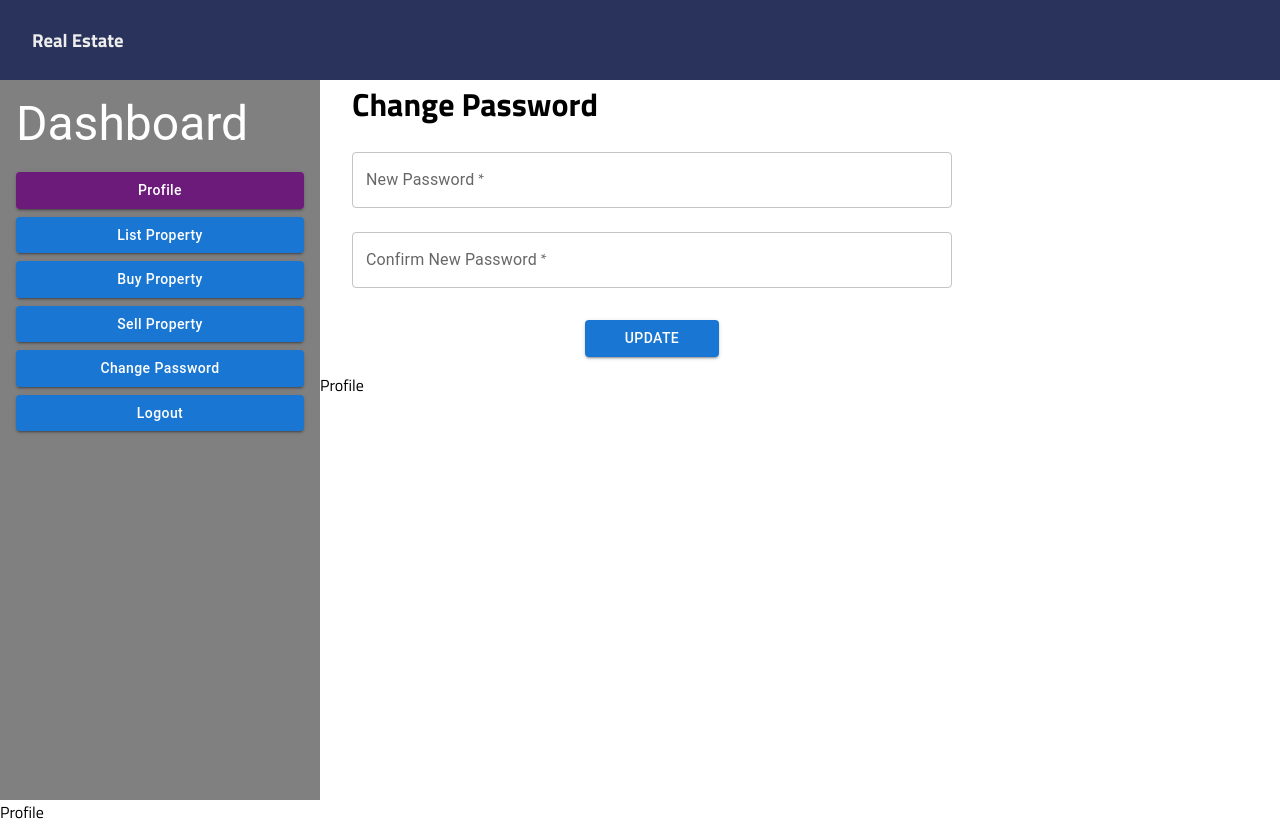
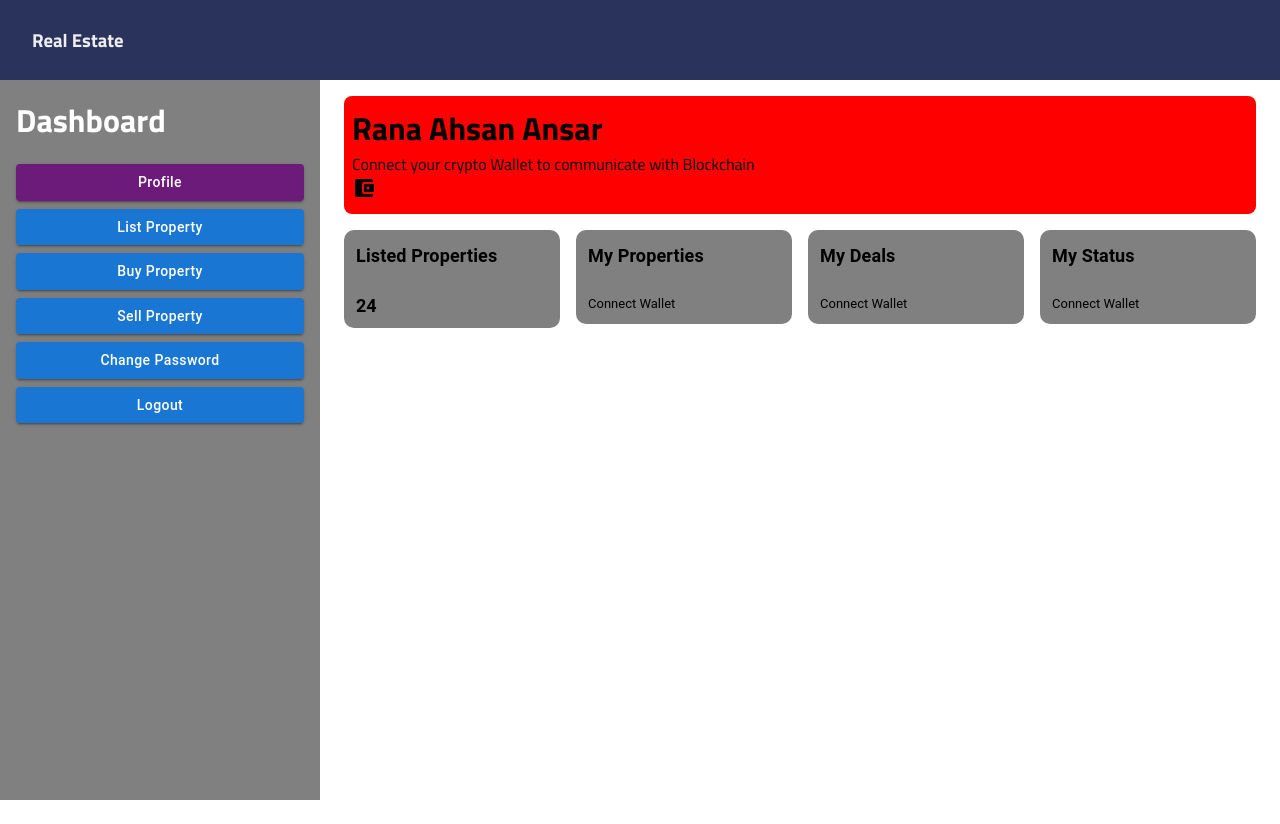
Before and after one commit to ranaahsanansar/fypTemplate, a React (Create React App) app: page /dashboard/profile in a window 1280 px wide. After the commit the page ends 800 px from the top, so only its background shows below. Built offline with nearby package versions, Linux system fonts and the light colour scheme; no server answers; sample sign-in values are in the browser's storage.

Commit message:
Create List Property Page and Property Cards

```diff
--- /dev/null
+++ b/src/components/PropertyCard.js
@@ -0,0 +1,33 @@
+import * as React from 'react';
+import Card from '@mui/material/Card';
+import CardActions from '@mui/material/CardActions';
+import CardContent from '@mui/material/CardContent';
+import CardMedia from '@mui/material/CardMedia';
+import Button from '@mui/material/Button';
+import Typography from '@mui/material/Typography';
+
+export default function ImgMediaCard() {
+  return (
+    <Card sx={{ maxWidth: 345 }}>
+      <CardMedia
+        component="img"
+        alt="green iguana"
+        height="140"
+        image="https://encrypted-tbn0.gstatic.com/images?q=tbn:ANd9GcQ9CfTcFVciKE2U25S4w58SkNPGy0FJFxGVZU7z22XW&s"
+      />
+      <CardContent>
+        <Typography gutterBottom variant="h5" component="div">
+          Lizard
+        </Typography>
+        <Typography variant="body2" color="text.secondary">
+          Lizards are a widespread group of squamate reptiles, with over 6,000
+          species, ranging across all continents except Antarctica
+        </Typography>
+      </CardContent>
+      <CardActions>
+        <Button size="small">Share</Button>
+        <Button size="small">Learn More</Button>
+      </CardActions>
+    </Card>
+  );
+}
--- a/src/pages/DashboardLayout.js
+++ b/src/pages/DashboardLayout.js
@@ -77,7 +77,8 @@ const DashboardLayout = () => {
           }}
         >
           <Box sx={{ mb: '20px' }}>
-            <Typography variant="h3">Dashboard</Typography>
+            {/* <Typography variant="h3">Dashboard</Typography> */}
+            <h1>Dashboard</h1>
           </Box>
 
 
@@ -161,11 +162,10 @@ const DashboardLayout = () => {
         sx={{height: {lg: '90vh', md: '90vh' , sm: 'auto' , xs: 'auto'},
         overflow: 'scroll'}}
         >
-          <ChangePassword />
+          {/* <ChangePassword /> */}
           <Outlet />
         </Grid>
       </Grid>
-      <Outlet />
     </div>
   );
 };
--- a/src/pages/ListProperty.js
+++ b/src/pages/ListProperty.js
@@ -1,9 +1,61 @@
-import React from 'react'
+import React, { useState } from "react";
+import ImgMediaCard from "../components/PropertyCard";
+import { Box, Button, Container, Grid } from "@mui/material";
 
 const ListProperty = () => {
+  const [displayForm, setDisplayForm] = useState(false);
+
   return (
-    <div>ListProperty</div>
-  )
-}
+    <div>
+      <Box>
+        <Container>
+          <Box mt={2}>
+            <Box sx={{ backgroundColor: "red", borderRadius: 2, padding: 1 }}>
+              <h1>My Listed Properties</h1>
+            </Box>
+            <Box mt={1}>
+              <Button
+                onClick={() => {
+                  setDisplayForm(!displayForm);
+                }}
+              >
+                {displayForm ? "Close Form" : "Add New Property"}
+              </Button>
+            </Box>
+            <Box
+              mt={2}
+              sx={{
+                border: "2px solid black",
+                padding: "20px",
+                borderRadius: "10px",
+                height: "70vh",
+                overflow: "scroll",
+              }}
+            >
+              <Grid container spacing={2}>
+                <Grid item sm={6} xs={12} lg={4}>
+                  <ImgMediaCard />
+                </Grid>
 
-export default ListProperty
+                <Grid item sm={6} xs={12} lg={4}>
+                  <ImgMediaCard />
+                </Grid>
+                <Grid item sm={6} xs={12} lg={4}>
+                  <ImgMediaCard />
+                </Grid>
+                <Grid item sm={6} xs={12} lg={4}>
+                  <ImgMediaCard />
+                </Grid>
+                <Grid item sm={6} xs={12} lg={4}>
+                  <ImgMediaCard />
+                </Grid>
+              </Grid>
+            </Box>
+          </Box>
+        </Container>
+      </Box>
+    </div>
+  );
+};
+
+export default ListProperty;
--- a/src/pages/Profile.js
+++ b/src/pages/Profile.js
@@ -1,9 +1,161 @@
-import React from 'react'
+import {
+  Box,
+  Container,
+  Divider,
+  Grid,
+  Stack,
+  Typography,
+} from "@mui/material";
+import React, { useState } from "react";
+import AccountBalanceWalletIcon from "@mui/icons-material/AccountBalanceWallet";
 
 const Profile = () => {
+  const [walletConnection, setWalletConnection] = useState(false);
   return (
-    <div>Profile</div>
-  )
-}
+    <>
+      <Box>
+        <Container>
+          <Box mt={2}>
+            <Stack spacing={2}>
+              <Box sx={{ backgroundColor: "red", borderRadius: 2, padding: 1 }}>
+                <h1>Rana Ahsan Ansar</h1>
+                {
+                  walletConnection ? (<p>0x999999cf1046e68e36E1aA2E0E07105eDDD1f08E</p>) : (<p>Connect your crypto Wallet to communicate with Blockchain</p>)
+                }
 
-export default Profile
+                <Box
+                  onClick={() => {
+                    setWalletConnection(!walletConnection);
+                  }}
+                >
+                  <AccountBalanceWalletIcon />
+                </Box>
+              </Box>
+
+              <Box>
+                <Box>
+                  <Grid container spacing={2} >
+                    <Grid item xs={12} sm={3}>
+                      <Box  sx={{display: "flex" , backgroundColor: 'gray' , border: '2px solid gray' , padding: '10px' , borderRadius: '10px' }} >
+                        <Box>
+                          <Typography
+                          variant="h6"
+                          fontWeight="bold"
+                          fontSize="large"
+                        >
+                          Listed Properties
+                        </Typography>
+                        <br />
+                        <Typography
+                          variant="h3"
+                          fontWeight="bold"
+                          fontSize="large"
+                        >
+                          24
+                        </Typography>
+                        </Box>
+
+
+                      </Box>
+
+                    </Grid>
+
+                    <Grid item xs={12} sm={3}>
+                    <Box  sx={{display: "flex" , backgroundColor:'gray' , border: '2px solid gray' , padding: '10px' , borderRadius: '10px' }} >
+                      <Box>
+                        <Typography
+                          variant="h6"
+                          fontWeight="bold"
+                          fontSize="large"
+                        >
+                          My Properties
+                        </Typography>
+                        <br />
+                        {walletConnection ? (
+                          <Typography
+                            variant="h3"
+                            fontWeight="bold"
+                            fontSize="large"
+                          >
+                            24
+                          </Typography>
+                        ) : (
+                          <Typography variant="h5" fontSize="small">
+                            Connect Wallet
+                          </Typography>
+                        )}
+                      </Box>
+                    </Box>
+
+                    </Grid>
+
+                    <Grid item xs={12} sm={3}>
+                    <Box  sx={{display: "flex" , backgroundColor: 'gray' , border: '2px solid gray' , padding: '10px' , borderRadius: '10px' }} >
+                      <Box>
+                        <Typography
+                          variant="h6"
+                          fontWeight="bold"
+                          fontSize="large"
+                        >
+                          My Deals
+                        </Typography>
+                        <br />
+                        {walletConnection ? (
+                          <Typography
+                            variant="h3"
+                            fontWeight="bold"
+                            fontSize="large"
+                          >
+                            10
+                          </Typography>
+                        ) : (
+                          <Typography variant="h5" fontSize="small">
+                            Connect Wallet
+                          </Typography>
+                        )}
+                      </Box>
+                      </Box>
+
+                    </Grid>
+
+                    <Grid item xs={12} sm={3}>
+                    <Box  sx={{display: "flex" , backgroundColor: 'gray' , border: '2px solid gray' , padding: '10px' , borderRadius: '10px' }} >
+                      <Box>
+                        <Typography
+                          variant="h6"
+                          fontWeight="bold"
+                          fontSize="large"
+                        >
+                          My Status
+                        </Typography>
+                        <br />
+                        {walletConnection ? (
+                          <Typography
+                          variant="h3"
+                          fontWeight="bold"
+                          fontSize="large"
+                          color='green'
+                        >
+                          Approved
+                        </Typography>
+                        ) : (
+                          <Typography variant="h5" fontSize="small">
+                            Connect Wallet
+                          </Typography>
+                        )}
+                      </Box>
+                      </Box>
+
+                    </Grid>
+                  </Grid>
+                </Box>
+              </Box>
+            </Stack>
+          </Box>
+        </Container>
+      </Box>
+    </>
+  );
+};
+
+export default Profile;
```
